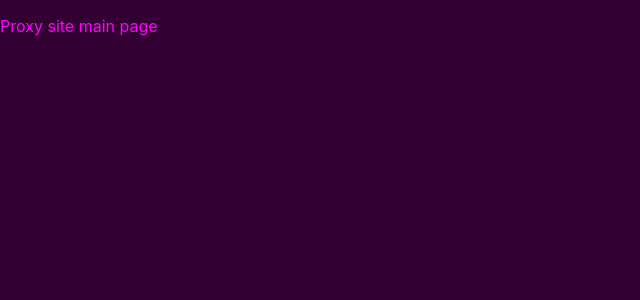
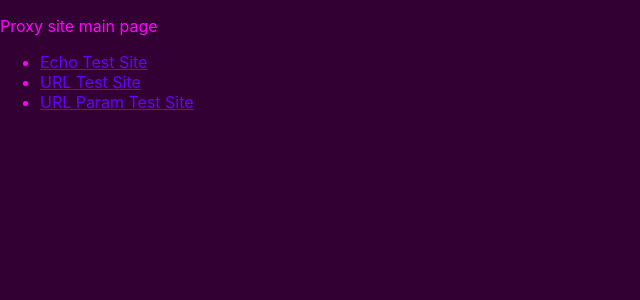
Before and after one commit to w33ble/sibi-mono-frontends, a Next.js app in the folder sites/proxy/: page / in a window 1280 px wide. Shown: the top 300 px of the page, without its empty margins (0-640 px from the left). Built offline with nearby package versions, Linux system fonts and the light colour scheme.

Commit message:
chore: try hardcoding the basePath values

```diff
--- a/sites/proxy/pages/index.js
+++ b/sites/proxy/pages/index.js
@@ -8,6 +8,11 @@ export default function Home() {
         <link rel="icon" href="/favicon.ico" />
       </Head>
       <p>Proxy site main page</p>
+      <ul>
+        <li><a href="/echo">Echo Test Site</a></li>
+        <li><a href="/url">URL Test Site</a></li>
+        <li><a href="/url/hello-world">URL Param Test Site</a></li>
+      </ul>
     </div>
   )
 }
--- a/sites/proxy/styles/globals.css
+++ b/sites/proxy/styles/globals.css
@@ -9,8 +9,8 @@ body {
 }
 
 a {
-  color: inherit;
-  text-decoration: none;
+  color: #60f;
+  text-decoration: underline;
 }
 
 * {
```
Also changed, not shown: 2 other files (tests, documents, lock files or other folders).
